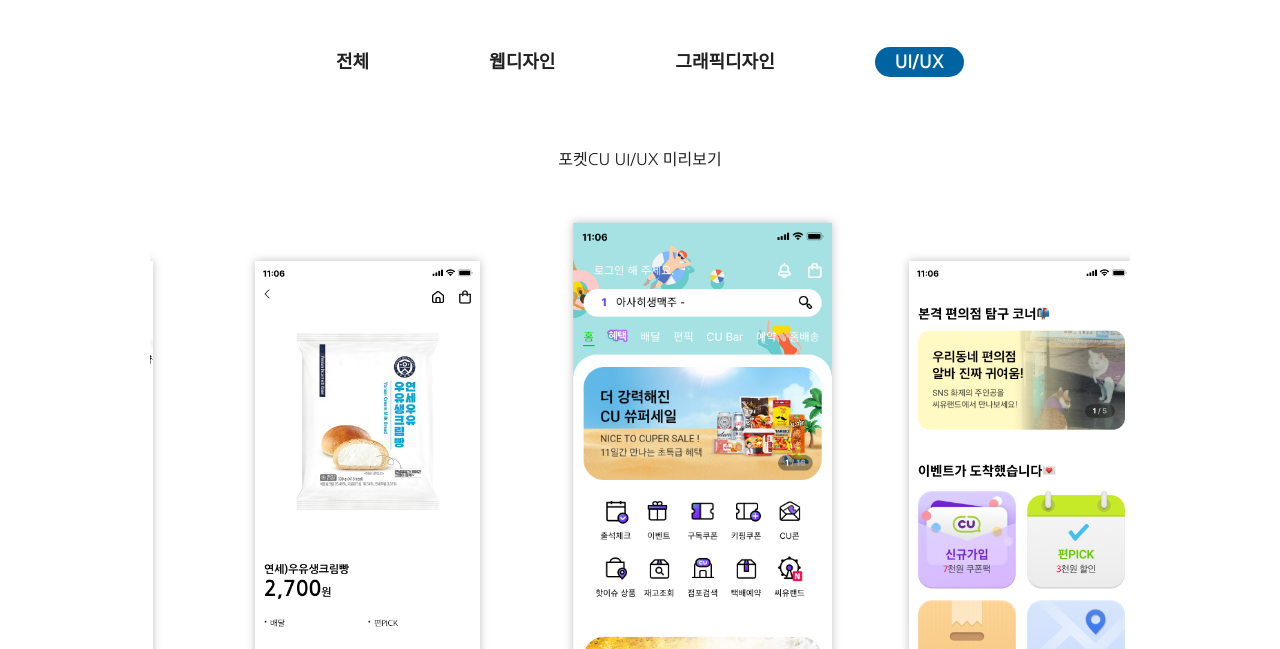
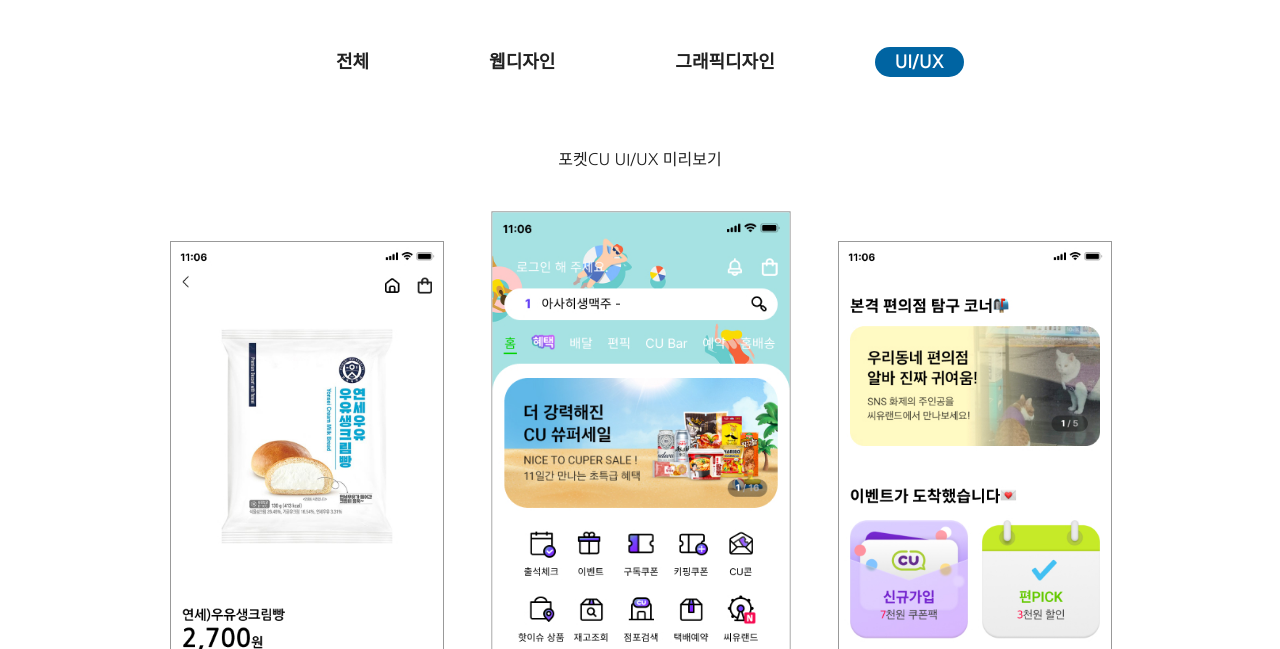
Before and after one commit to hyojung1126/portfolio, a plain HTML site: page pages/UI_cu.html in a window 1280 px wide. Shown: the part 151-800 px from the top of the page. Drawn offline with nearby package versions, Linux system fonts and the light colour scheme; some icons are missing.

Commit message:
portfolio

```diff
--- a/css/common.css
+++ b/css/common.css
@@ -7,7 +7,7 @@
     position: absolute;
     top: 0; left: 0;
     width: 100%; height: 100%;
-    object-fit: cover top;
+    object-fit: cover;
 }
 
 /* header */
@@ -58,9 +58,11 @@
 
 /* main_title */
 .main_title {
-    position: relative;
+    width: 100%;
+    position: absolute;
     font-weight: 800;
-    margin-top: 85px;
+    top: 50%;
+    transform: translate(0,-50%);
     padding: 100px 120px 0 120px;
     z-index: 2;
     color: #fff;
@@ -68,7 +70,6 @@
 
 .main_title p {
     font-size: 40px;
-    font-weight: 800;
     filter: drop-shadow(3px 4px 3px rgb(0,0,0,0.25));
 }
 
@@ -78,7 +79,6 @@
 
 .main_title h1 {
     font-size: 100px;
-    font-weight: 800;
     filter: drop-shadow(5px 4px #0064A2);
     margin: 10px 0;
 }
@@ -373,42 +373,45 @@
 
 
 .post-slider{
-    /* border:1px solid red; */
     position: relative;
-    width:calc(100% - 300px);
-    margin: 0px auto;
-  }
-
-.post-slider .post-wrapper{
-    width: 100%;
-    overflow: hidden;
+    width: 1000px;
+    margin: 50px auto;
 }
 
-.post-slider .post-wrapper .post{
-  width: 100%; height: 750px;
-  display: inline-block;
-  /* background:gray; */
-  /* border: 1px solid #000; */
+
+.post-slider .post-wrapper {
+    padding: 20px 0;
+}
+
+.post-slider .post-wrapper .post {
+    margin: 30px;
+    border: 1px solid #999;
 }
 
 .post-slider .post-wrapper .post img {
-  object-fit: cover;
-  filter: drop-shadow(0 0 7px rgb(0,0,0,0.25));
-  scale: 0.6;
-  margin: -50px 0 0 30px;
-  transition: all 0.5s;
+    display: block;
+    width: 100%;
 }
 
-.slick-center {
-    scale: 1.15;
+.post-slider .post-wrapper .post.slick-center {
+    position: relative;
+}
+
+.post-slider .post-wrapper .post.slick-center img {
+    width: 100%;
+    height: 100%;
+    display: block;
+    object-fit: cover;
+    transform: scale(1.1);
+    border: 1px solid #999;
 }
 
 .arrow {
     position: absolute;
-    top: 50%; left: 0;
-    transform: translate(0, -50%);
+    top: 50%;
+    left: 50%;
+    transform: translate(-50%, -50%);
     width: 100%;
-    /* background-color: #0064A2; */
     display: flex;
     justify-content: space-between;
 }
@@ -430,7 +433,6 @@
 .paging {
     font-size: 14px;
     text-align: center;
-    margin-top: -80px;
     color: #666;
 }
 
--- a/pages/UI_cu.html
+++ b/pages/UI_cu.html
@@ -15,14 +15,16 @@
         <link href="https://fonts.googleapis.com/css2?family=Nanum+Gothic:wght@400;700;800&display=swap" rel="stylesheet">
 
         <!-- css, js -->
+        <script src="../script/jquery-1.12.4.js"></script>
+
+        <!-- slick -->
+        <link rel="stylesheet" type="text/css" href="//cdn.jsdelivr.net/npm/slick-carousel@1.8.1/slick/slick.css"/>
+        <link rel="stylesheet" type="text/css" href="//cdn.jsdelivr.net/npm/slick-carousel@1.8.1/slick/slick-theme.css"/>
+        <script type="text/javascript" src="//cdn.jsdelivr.net/npm/slick-carousel@1.8.1/slick/slick.min.js"></script>
+
         <link rel="stylesheet" href="../css/common.css">
         <link rel="stylesheet" href="../css/reset.css">
-        <script src="../script/jquery-1.12.4.js"></script>
         <script src="../js/app.js"></script>
-
-        <!-- slick -->
-        <script src="http://code.jquery.com/jquery-latest.min.js"></script>
-        <script type="text/javascript" src="//cdn.jsdelivr.net/npm/slick-carousel@1.8.1/slick/slick.min.js"></script>
 
     </head>
 
```
Also changed, not shown: pages/UI_sb.html (+7 -6 lines).
